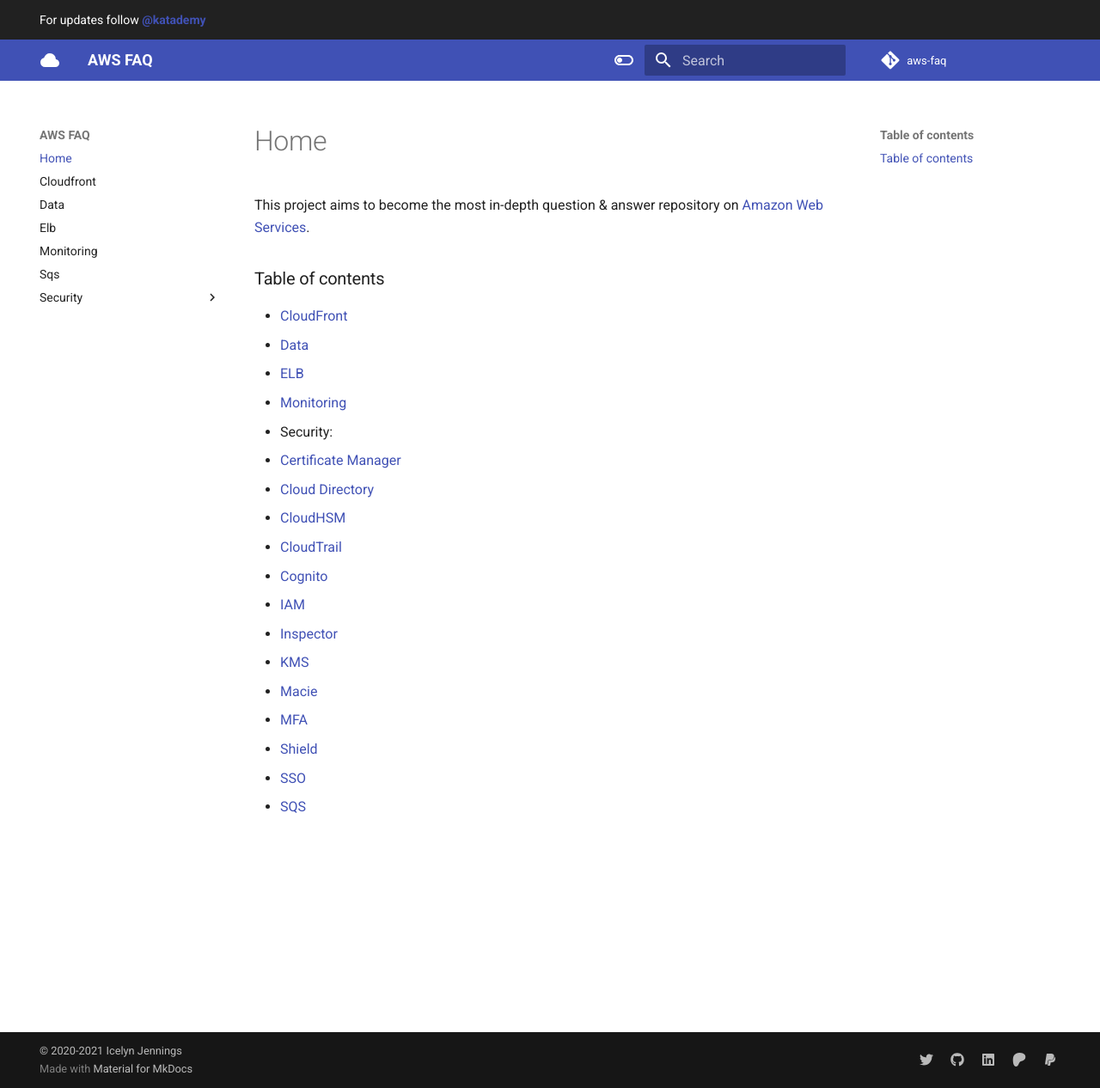
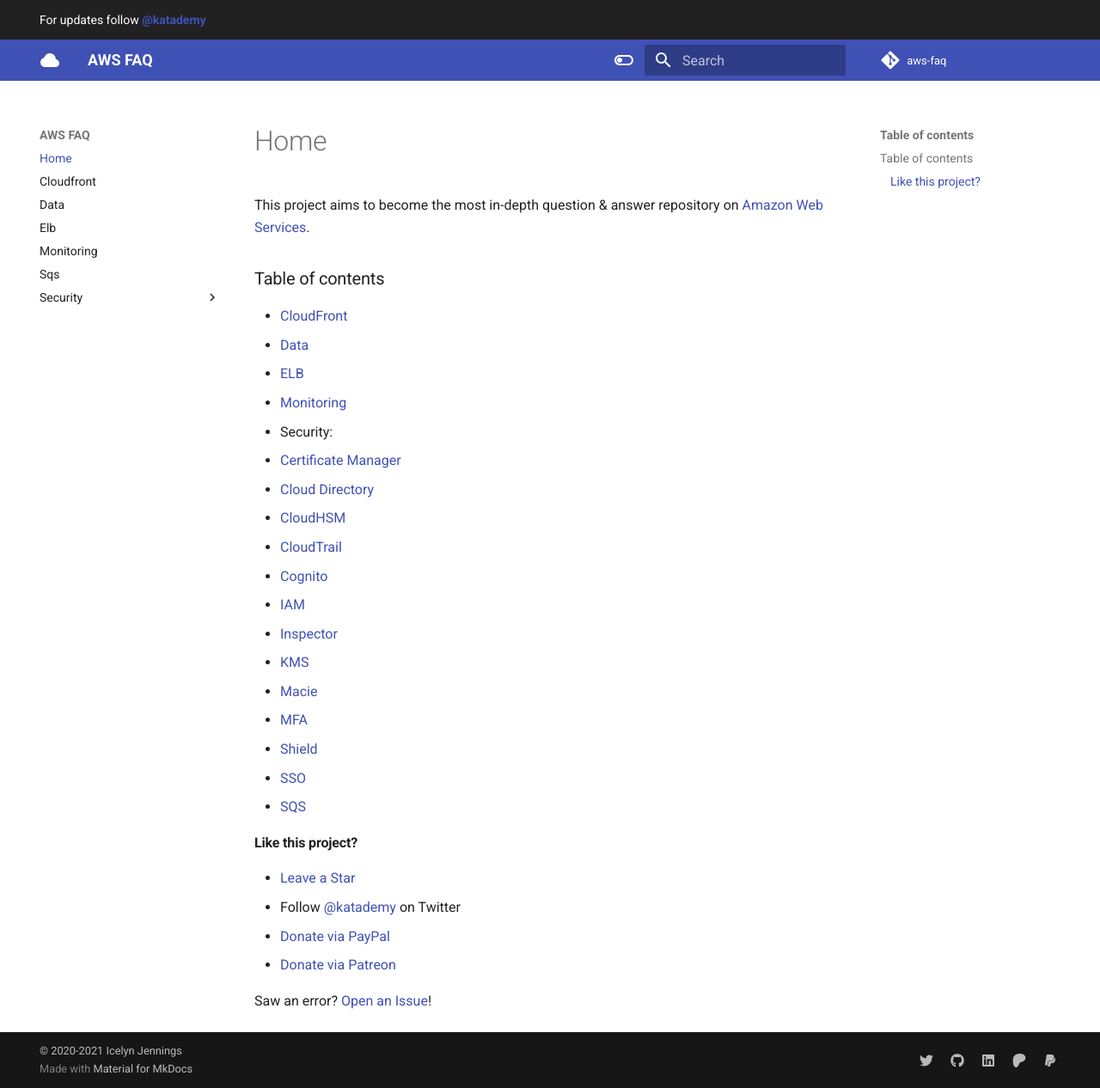
Before and after one commit to katademy-decks/aws, an MkDocs documentation site: the page built from docs/index.md, in a window 1280 px wide and 1266 px high. Shown: the whole window at 86% size. Built offline with MkDocs 1.6.1 and Material for MkDocs 9.7.7, drawn with Linux system fonts in a browser that asks for light colours; comment, search, counter and statistics services are not loaded.

Commit message:
Update docs/index.md

```diff
--- a/docs/index.md
+++ b/docs/index.md
@@ -20,3 +20,12 @@
   * [Shield](https://katademy.github.io/aws-faq/shield)
   * [SSO](https://katademy.github.io/aws-faq/sso)
 * [SQS](https://katademy.github.io/aws-faq/sqs)
+
+#### Like this project?
+
+* [Leave a Star](https://github.com/katademy/aws-faq/stargazers)
+* Follow [@katademy](https://twitter.com/katademy) on Twitter
+* [Donate via PayPal](https://paypal.me/icelynjennings)
+* [Donate via Patreon](https://patreon.com/icelynjennings)
+
+Saw an error? [Open an Issue](https://github.com/katademy/aws-faq/issues/new)!
```
